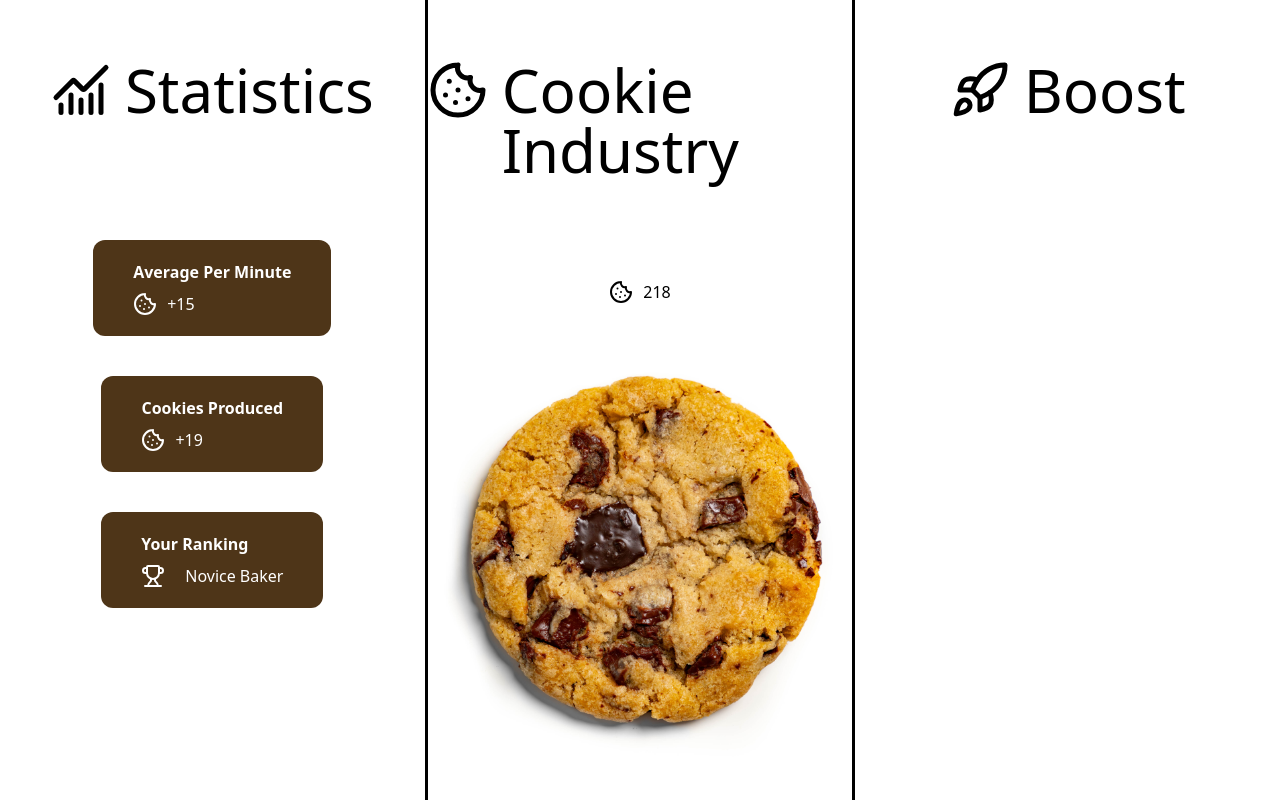
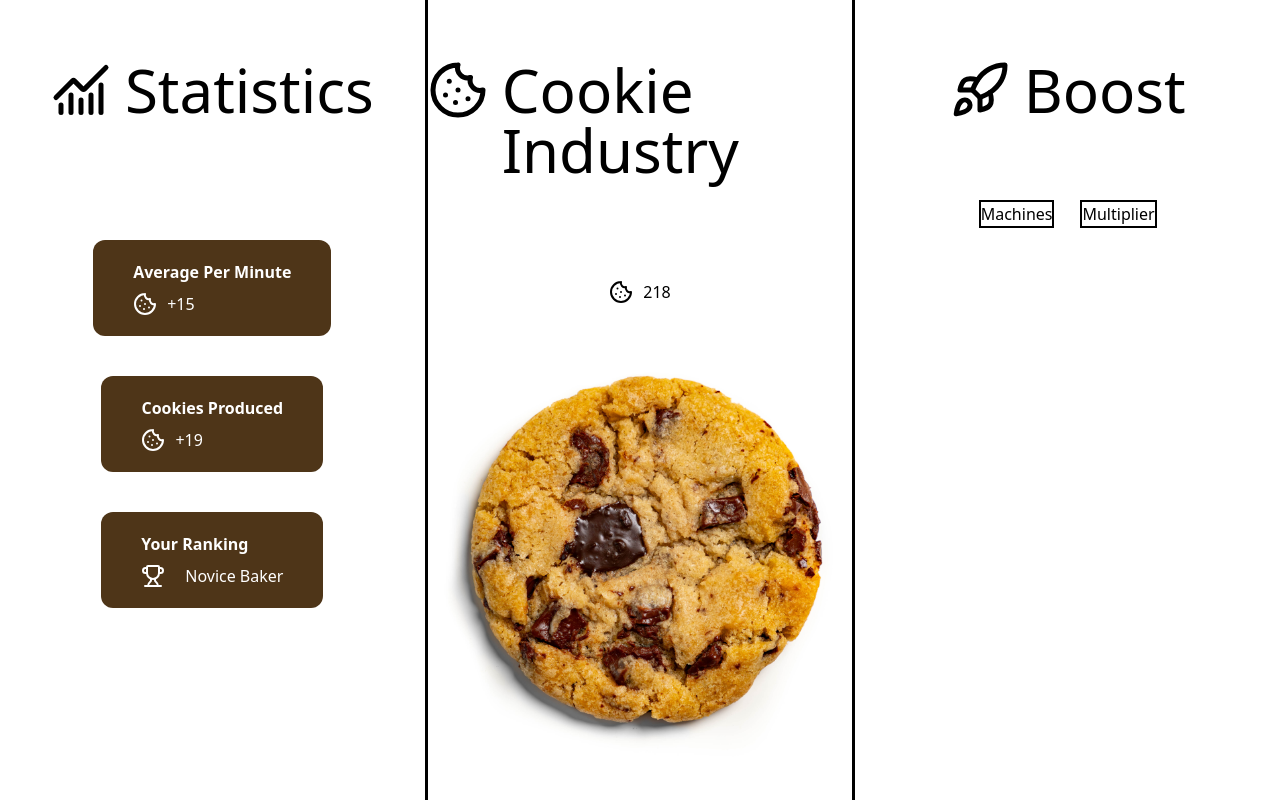
Before and after one commit to chealeanpenhchakrith/CookMie, a Vue app: page / in a window 1280 px wide. Built offline with nearby package versions, Linux system fonts and the light colour scheme.

Commit message:
Create 2 buttons : Machines & Multiplier

```diff
--- a/src/components/StatisticCard.vue
+++ b/src/components/StatisticCard.vue
@@ -23,11 +23,11 @@ const props = defineProps({
   },
   counter: {
     type: Number,
-    required: true
+    required: true,
   },
   rank: {
     type: String,
-    required: true
-  }
+    required: true,
+  },
 });
 </script>
--- a/src/components/left.vue
+++ b/src/components/left.vue
@@ -27,5 +27,5 @@ import Header from "./Header.vue";
 import StatisticCard from "./StatisticCard.vue";
 const charIcon = `<svg xmlns="http://www.w3.org/2000/svg" width="60" height="60" viewBox="0 0 24 24" fill="none" stroke="currentColor" stroke-width="2" stroke-linecap="round" stroke-linejoin="round" class="lucide lucide-chart-no-axes-combined-icon lucide-chart-no-axes-combined"><path d="M12 16v5"/><path d="M16 14v7"/><path d="M20 10v11"/><path d="m22 3-8.646 8.646a.5.5 0 0 1-.708 0L9.354 8.354a.5.5 0 0 0-.707 0L2 15"/><path d="M4 18v3"/><path d="M8 14v7"/></svg>`;
 const cookieIcon = `<svg xmlns"http://www.w3.org/2000/svg" width="24" height="24" viewBox="0 0 24 24" fill="none" stroke="currentColor" stroke-width="2" stroke-linecap="round" stroke-linejoin="round" class="lucide lucide-cookie-icon lucide-cookie"><path d="M12 2a10 10 0 1 0 10 10 4 4 0 0 1-5-5 4 4 0 0 1-5-5"/><path d="M8.5 8.5v.01"/><path d="M16 15.5v.01"/><path d="M12 12v.01"/><path d="M11 17v.01"/><path d="M7 14v.01"/></svg>`;
-const trophyIcon = `<svg xmlns="http://www.w3.org/2000/svg" width="24" height="24" viewBox="0 0 24 24" fill="none" stroke="currentColor" stroke-width="2" stroke-linecap="round" stroke-linejoin="round" class="lucide lucide-trophy-icon lucide-trophy"><path d="M10 14.66v1.626a2 2 0 0 1-.976 1.696A5 5 0 0 0 7 21.978"/><path d="M14 14.66v1.626a2 2 0 0 0 .976 1.696A5 5 0 0 1 17 21.978"/><path d="M18 9h1.5a1 1 0 0 0 0-5H18"/><path d="M4 22h16"/><path d="M6 9a6 6 0 0 0 12 0V3a1 1 0 0 0-1-1H7a1 1 0 0 0-1 1z"/><path d="M6 9H4.5a1 1 0 0 1 0-5H6"/></svg>`
+const trophyIcon = `<svg xmlns="http://www.w3.org/2000/svg" width="24" height="24" viewBox="0 0 24 24" fill="none" stroke="currentColor" stroke-width="2" stroke-linecap="round" stroke-linejoin="round" class="lucide lucide-trophy-icon lucide-trophy"><path d="M10 14.66v1.626a2 2 0 0 1-.976 1.696A5 5 0 0 0 7 21.978"/><path d="M14 14.66v1.626a2 2 0 0 0 .976 1.696A5 5 0 0 1 17 21.978"/><path d="M18 9h1.5a1 1 0 0 0 0-5H18"/><path d="M4 22h16"/><path d="M6 9a6 6 0 0 0 12 0V3a1 1 0 0 0-1-1H7a1 1 0 0 0-1 1z"/><path d="M6 9H4.5a1 1 0 0 1 0-5H6"/></svg>`;
 </script>
--- a/src/components/right.vue
+++ b/src/components/right.vue
@@ -1,6 +1,10 @@
 <template>
   <div class="flex flex-1 flex-col items-center">
     <Header class="mt-15" title="Boost" :icon="charIcon" />
+    <div class="flex flex-row mt-20 gap-6.5">
+      <button class="border-2">Machines</button>
+      <button class="border-2">Multiplier</button>
+    </div>
   </div>
 </template>
 
```
Also changed, not shown: src/App.vue (line endings or trailing spaces).
